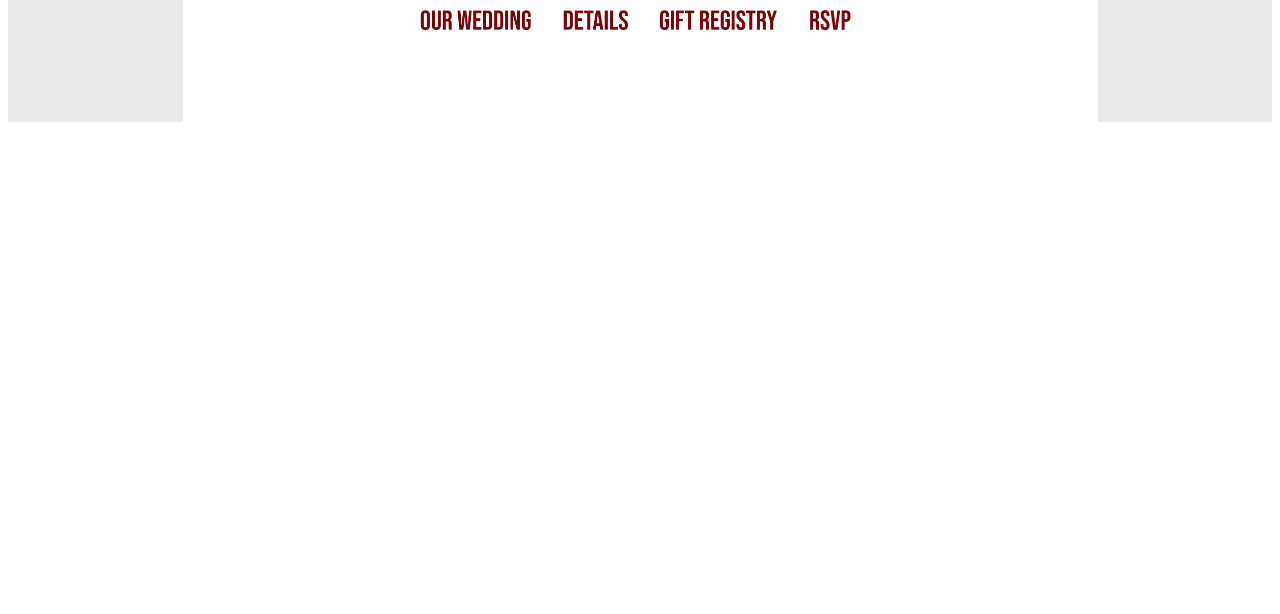
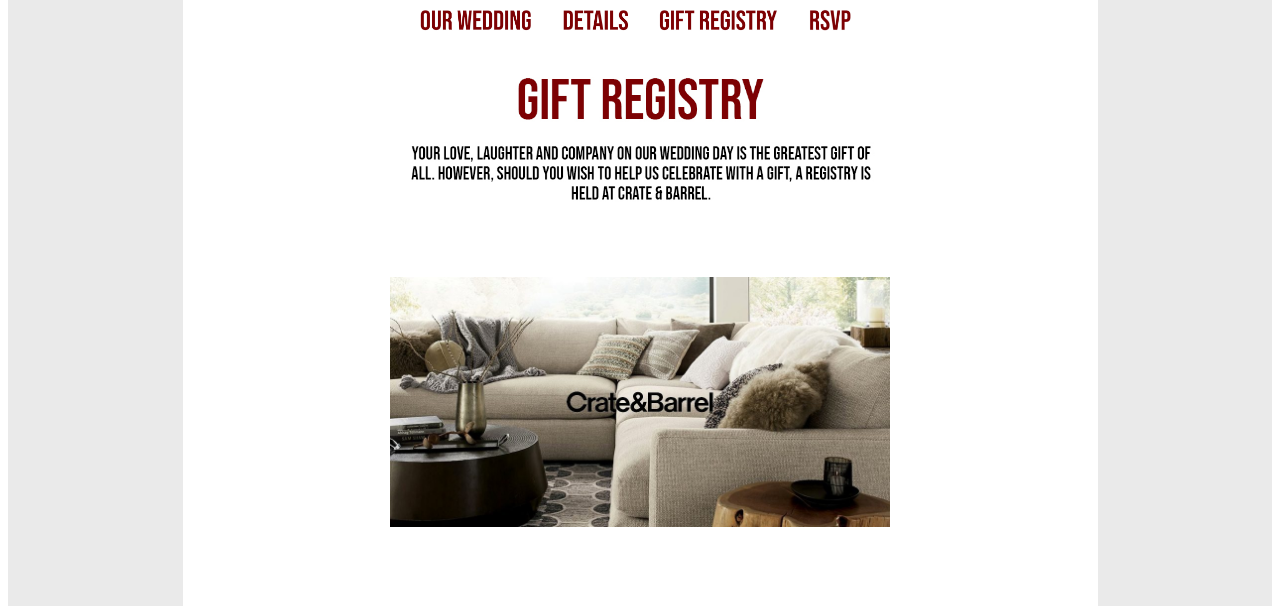
Before and after one commit to greywolffproductions/greywolffproductions.github.io, a plain HTML site: page gift-registry.html in a window 1280 px wide. Shown: the part 483-1097 px from the top of the page. Before the commit the page ends 800 px from the top, so only its background shows below. Drawn offline with Linux system fonts and the light colour scheme.

Commit message:
Gift registry added.

```diff
--- a/gift-registry.html
+++ b/gift-registry.html
@@ -88,8 +88,13 @@
                         <img style="cursor: pointer; height: 25px; margin: 10px;" src="imgs/rsvp_link.jpg">
                     </a>&nbsp;&nbsp;
                 </div>
-                <div style="margin: 25px; justify-content: center; display: flex;">
-                    <!-- Content will go here -->
+                <div style="margin: 25px; justify-content: center; display: flex; flex-direction: column; align-items: center;">
+                    <div style="justify-content: center; display: flex; margin-top: -50px; margin-bottom: 50px;">
+                        <img style="width: 500px; height: 180px;" src="imgs/gift-registry-text.jpg">
+                    </div>
+                    <a href="https://www.crateandbarrel.com/gift-registry/nonie-grewal-and-alex-wolff/r5955782">
+                        <img style="height: 250px; margin-bottom: 50px;" src="imgs/crate-barrel.jpg">
+                    </a>
                 </div>
             </div>
         </div>
```
Also changed, not shown: index.html (+2 -2 lines), imgs/crate-barrel.jpg (added), imgs/gift-registry-text.jpg (added), imgs/wedding-deets.jpg.
